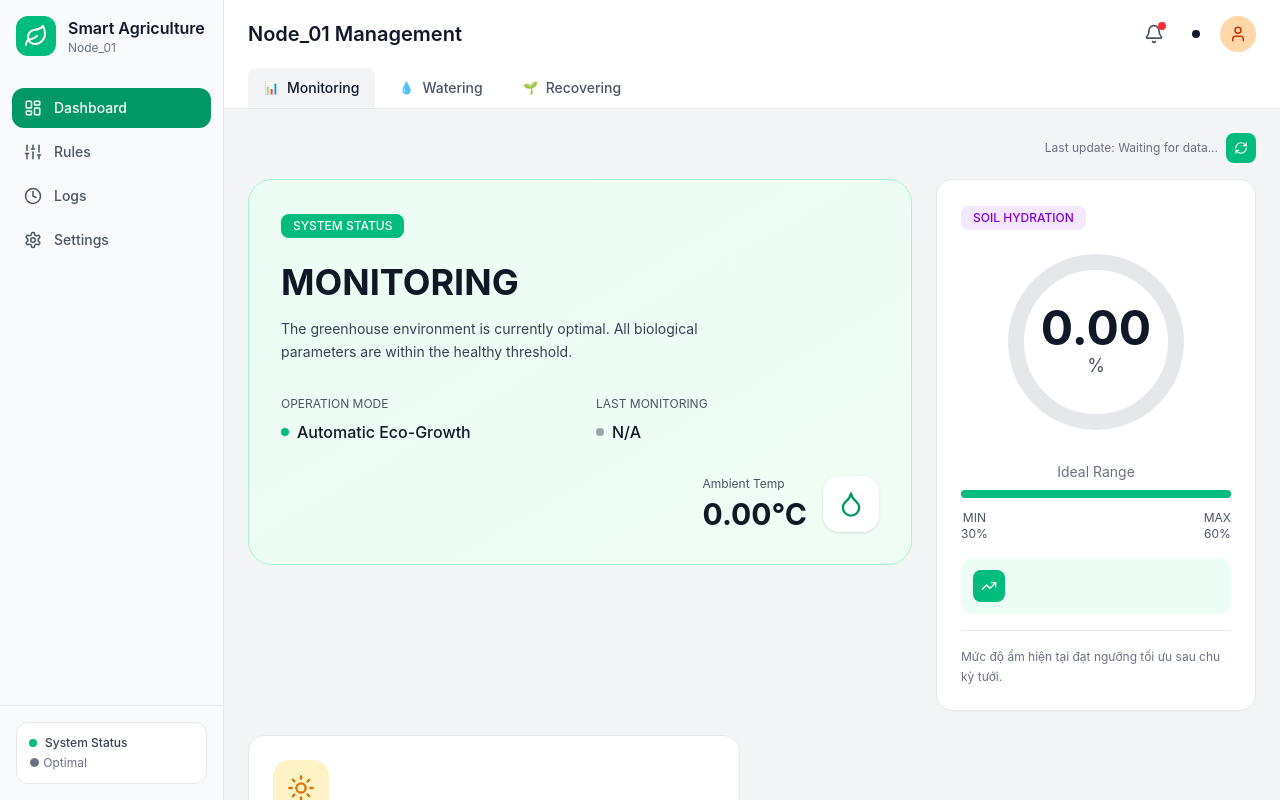
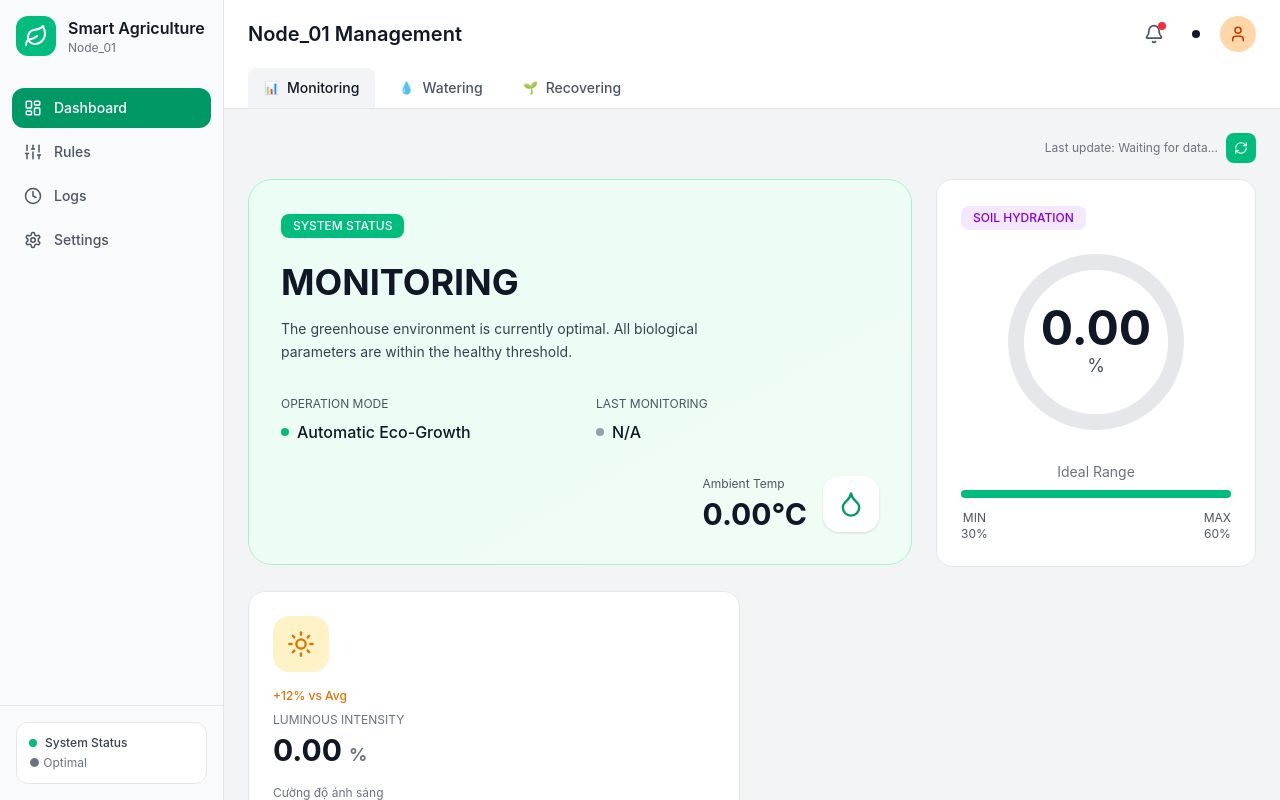
Before and after one commit to Group-23-Multidiscipline-Project/dadn-frontend, a React (Vite) app in the folder frontend/: page / in a window 1280 px wide. Built offline with nearby package versions, Linux system fonts and the light colour scheme; no server answers.

Commit message:
bug/deleted unused assets

```diff
--- a/frontend/src/app/components/SoilHydrationGauge.tsx
+++ b/frontend/src/app/components/SoilHydrationGauge.tsx
@@ -62,18 +62,18 @@ export function SoilHydrationGauge({ value, min = 30, max = 60 }: SoilHydrationG
         </div>
       </div>
 
-      <div className="mt-4 p-3 bg-emerald-50 rounded-xl flex items-center gap-2">
+      {/* <div className="mt-4 p-3 bg-emerald-50 rounded-xl flex items-center gap-2">
         <div className="w-8 h-8 bg-emerald-500 rounded-lg flex items-center justify-center shrink-0">
           <TrendingUp size={16} className="text-white" />
         </div>
-        {/* <span className="text-xs text-emerald-700 font-medium">+12% sau tưới</span> */}
-      </div>
+        <span className="text-xs text-emerald-700 font-medium">+12% sau tưới</span>
+      </div> */}
 
-      <div className="mt-4 pt-4 border-t border-gray-200">
+      {/* <div className="mt-4 pt-4 border-t border-gray-200">
         <p className="text-xs text-gray-500 leading-relaxed">
           Mức độ ẩm hiện tại đạt ngưỡng tối ưu sau chu kỳ tưới.
         </p>
-      </div>
+      </div> */}
     </div>
   );
 }
```
